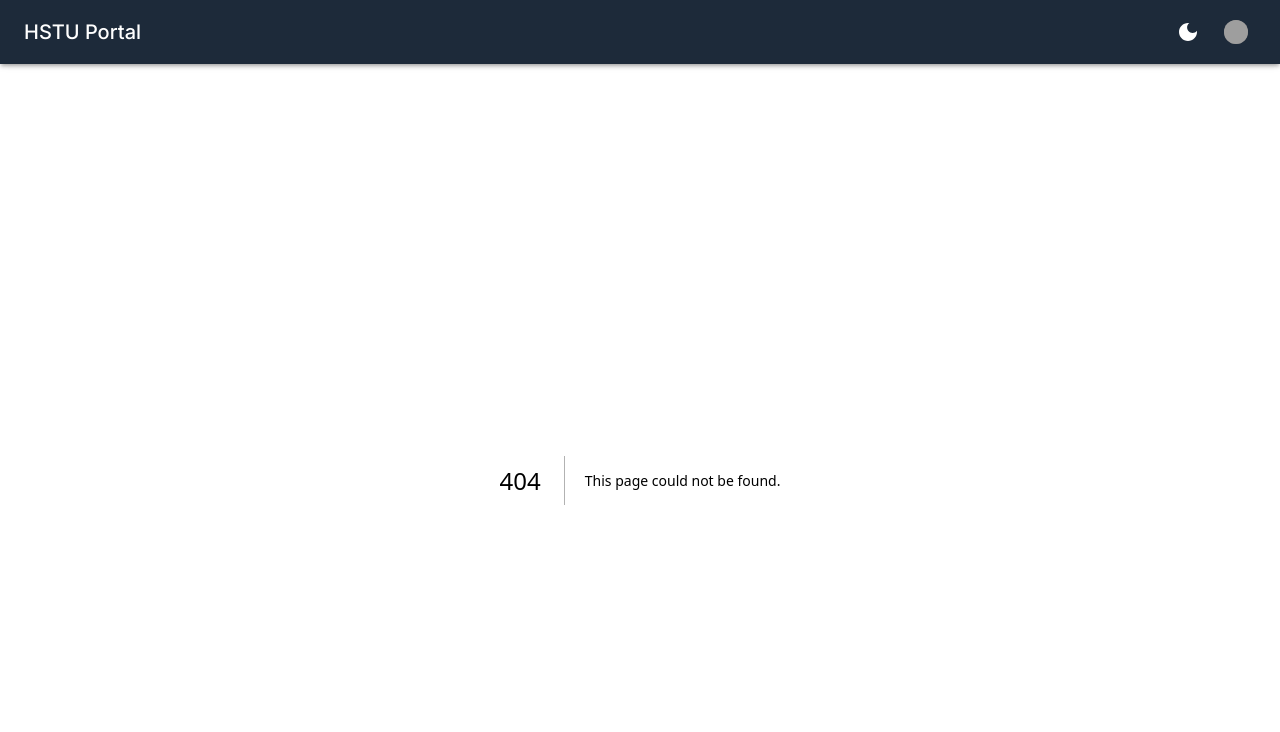
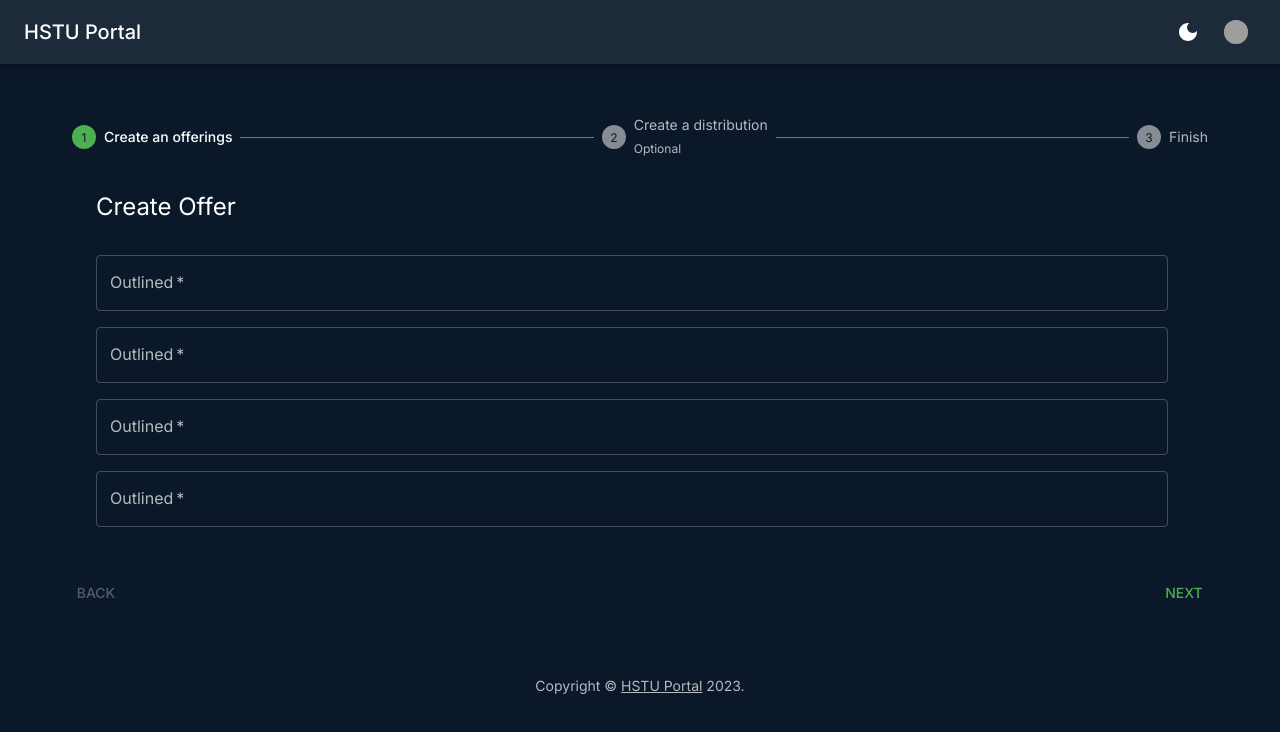
Before and after one commit to Deinnovators/smart-campus, a Next.js app in the folder apps/webportal/: page /department/1/course/1/offer-and-distribute in a window 1280 px wide. Before the commit this address had no page. Shown: the top 732 px of the page. Built offline with nearby package versions, Linux system fonts and the light colour scheme; grey boxes are pictures that could not be loaded.

Commit message:
offer and distribution page

```diff
--- /dev/null
+++ b/apps/webportal/src/pages/department/[id]/course/[courseId]/offer-and-distribute/index.tsx
@@ -0,0 +1,156 @@
+import React, { useState } from 'react';
+import Box from '@mui/material/Box';
+import Stepper from '@mui/material/Stepper';
+import Step from '@mui/material/Step';
+import StepLabel from '@mui/material/StepLabel';
+import Button from '@mui/material/Button';
+import Typography from '@mui/material/Typography';
+import { Grid, TextField } from '@mui/material';
+
+const steps = ['Create an offerings', 'Create a distribution', 'Finish'];
+const OfferAndDistribute = () => {
+  const [activeStep, setActiveStep] = useState(0);
+  const [skipped, setSkipped] = useState(new Set<number>());
+
+  const isStepOptional = (step: number) => {
+    return step === 1;
+  };
+
+  const isStepSkipped = (step: number) => {
+    return skipped.has(step);
+  };
+
+  const handleNext = () => {
+    let newSkipped = skipped;
+    if (isStepSkipped(activeStep)) {
+      newSkipped = new Set(newSkipped.values());
+      newSkipped.delete(activeStep);
+    }
+
+    setActiveStep(prevActiveStep => prevActiveStep + 1);
+    setSkipped(newSkipped);
+  };
+
+  const handleBack = () => {
+    setActiveStep(prevActiveStep => prevActiveStep - 1);
+  };
+
+  const handleSkip = () => {
+    if (!isStepOptional(activeStep)) {
+      // You probably want to guard against something like this,
+      // it should never occur unless someone's actively trying to break something.
+      throw new Error("You can't skip a step that isn't optional.");
+    }
+
+    setActiveStep(prevActiveStep => prevActiveStep + 1);
+    setSkipped(prevSkipped => {
+      const newSkipped = new Set(prevSkipped.values());
+      newSkipped.add(activeStep);
+      return newSkipped;
+    });
+  };
+
+  const handleReset = () => {
+    setActiveStep(0);
+  };
+
+  return (
+    <Box sx={{ width: '100%', marginTop: '10%' }}>
+      <Stepper activeStep={activeStep}>
+        {steps.map((label, index) => {
+          const stepProps: { completed?: boolean } = {};
+          const labelProps: {
+            optional?: React.ReactNode;
+          } = {};
+          if (isStepOptional(index)) {
+            labelProps.optional = (
+              <Typography variant='caption'>Optional</Typography>
+            );
+          }
+          if (isStepSkipped(index)) {
+            stepProps.completed = false;
+          }
+          return (
+            <Step key={label} {...stepProps}>
+              <StepLabel s {...labelProps}>
+                {label}
+              </StepLabel>
+            </Step>
+          );
+        })}
+      </Stepper>
+      {activeStep === steps.length ? (
+        <React.Fragment>
+          <Typography sx={{ mt: 2, mb: 1 }}>
+            All steps completed - you&apos;re finished
+          </Typography>
+          {/* <Box sx={{ display: 'flex', flexDirection: 'row', pt: 2 }}>
+            <Box sx={{ flex: '1 1 auto' }} />
+            <Button onClick={handleReset}>Reset</Button>
+          </Box> */}
+        </React.Fragment>
+      ) : (
+        <React.Fragment>
+          <Typography variant='h5' sx={{ p: 4, pb: 0 }}>
+            Create Offer
+          </Typography>
+          <Grid container spacing={2} sx={{ width: '100%', p: 4 }}>
+            <Grid item xs={12}>
+              <TextField
+                required
+                id='oasd'
+                label='Outlined'
+                variant='outlined'
+                sx={{ width: '100%' }}
+              />
+            </Grid>
+            <Grid item xs={12}>
+              <TextField
+                required
+                id='oasd'
+                label='Outlined'
+                variant='outlined'
+                sx={{ width: '100%' }}
+              />
+            </Grid>
+            <Grid item xs={12}>
+              <TextField
+                required
+                id='oasd'
+                label='Outlined'
+                variant='outlined'
+                sx={{ width: '100%' }}
+              />
+            </Grid>
+            <Grid item xs={12}>
+              <TextField
+                required
+                id='oasd'
+                label='Outlined'
+                variant='outlined'
+                sx={{ width: '100%' }}
+              />
+            </Grid>
+          </Grid>
+
+          <Box sx={{ display: 'flex', flexDirection: 'row', pt: 2 }}>
+            <Button
+              color='inherit'
+              disabled={activeStep === 0}
+              onClick={handleBack}
+              sx={{ mr: 1 }}>
+              Back
+            </Button>
+            <Box sx={{ flex: '1 1 auto' }} />
+
+            <Button onClick={handleNext}>
+              {activeStep === steps.length - 1 ? 'Finish' : 'Next'}
+            </Button>
+          </Box>
+        </React.Fragment>
+      )}
+    </Box>
+  );
+};
+
+export default OfferAndDistribute;
```
Also changed, not shown: apps/webportal/src/pages/department/[id]/course/[courseId]/index.jsx (+22 -48 lines).
